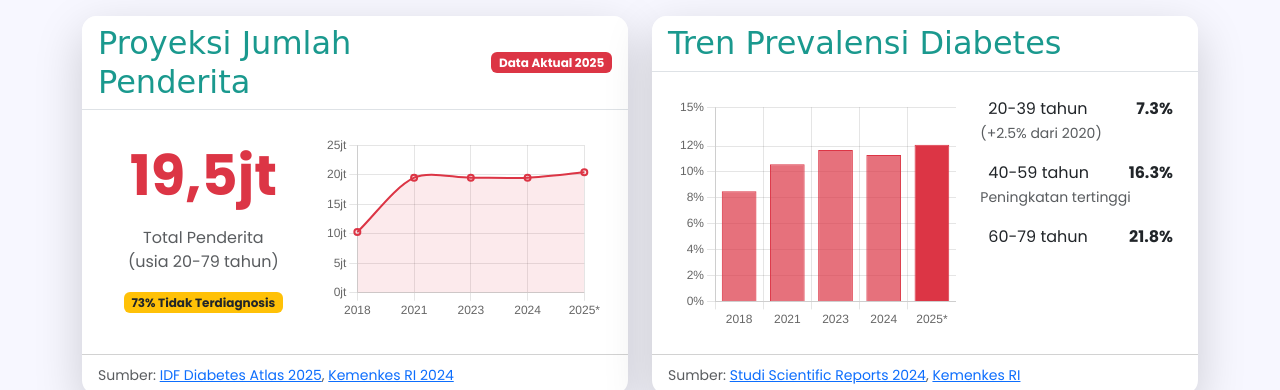
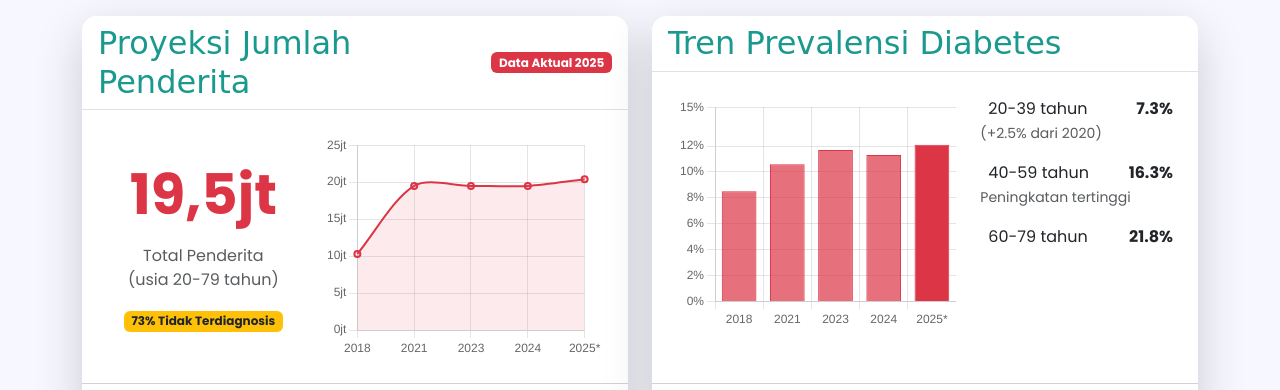
Before and after one commit to ardhikaxx/web-gluco-app, a plain HTML site: page index.html in a window 1280 px wide. Shown: the part 920-1310 px from the top of the page. Drawn offline with nearby package versions, Linux system fonts and the light colour scheme; some packages are replaced by stand-ins of ours; a script that the page names is missing; some icons are missing; a web font is replaced by a local one.

Commit message:
update- section diabetes

```diff
--- a/index.html
+++ b/index.html
@@ -1228,7 +1228,7 @@
                                 </div>
                             </div>
                             <div class="col-md-7">
-                                <canvas id="projectionChart" height="200"></canvas>
+                                <canvas id="projectionChart" height="400" width="500"></canvas>
                             </div>
                         </div>
                     </div>
```
